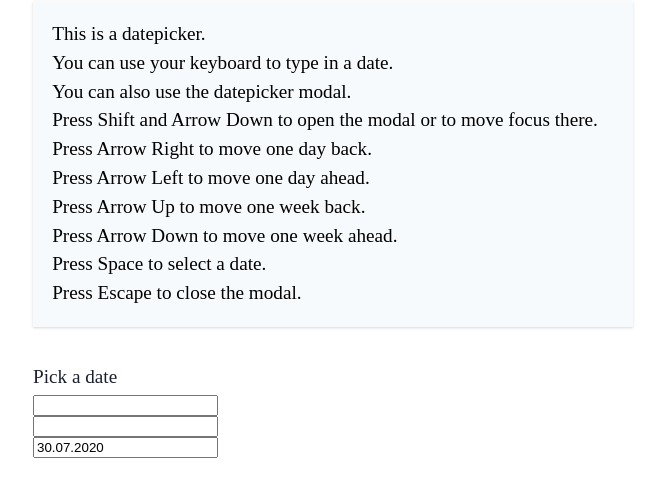
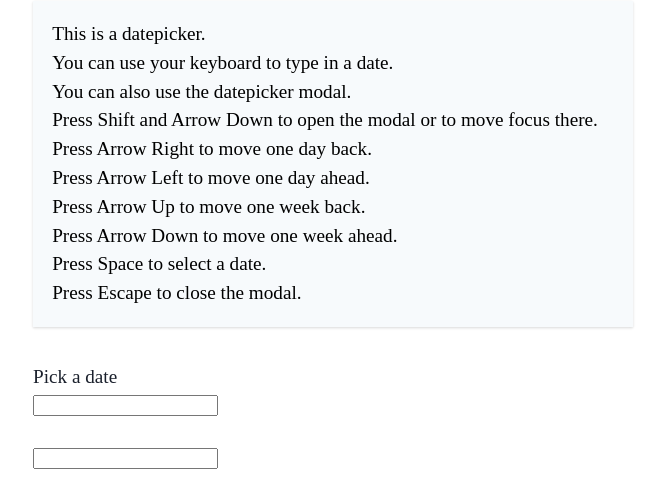
Before and after one commit to mathislucka/a11y-datepicker, a website: page docs/index.html in a window 1280 px wide. Shown: the part 79-576 px from the top of the page, without its empty margins (307-972 px from the left). Drawn offline with Linux system fonts and the light colour scheme.

Commit message:
update docs and demo

```diff
--- a/docs/index.html
+++ b/docs/index.html
@@ -23,10 +23,7 @@
                 <span>Press Escape to close the modal.</span>
             </div>
             <label for="demo">Pick a date</label>
-            <div id="datepicker"></div>
-            <div>
-                <input type="text">
-            </div>
+            <div id="datepicker" style="margin-bottom: 2em;"></div>
             <div id="second_datepicker"></div>
         </div>
         <script src="examples/index.browser.min.js" type="text/javascript"></script>
@@ -39,7 +36,7 @@
             var dp2 = a11yDatepicker({ id: 'second_datepicker', theme: 'light', locale: 'de-DE', dateFormat: 'dd.mm.yyyy', maxDate: '01.06.2020' })
             setTimeout(function () {
                 dp2 = dp2.updateDatepicker({ maxDate: '30.06.2020' })
-                dp2.setDate('30.07.2020', true)
+                // dp2.setDate('30.07.2020', true)
                 console.log(dp2.getConfig())
             }, 5000)
         </script>
```
